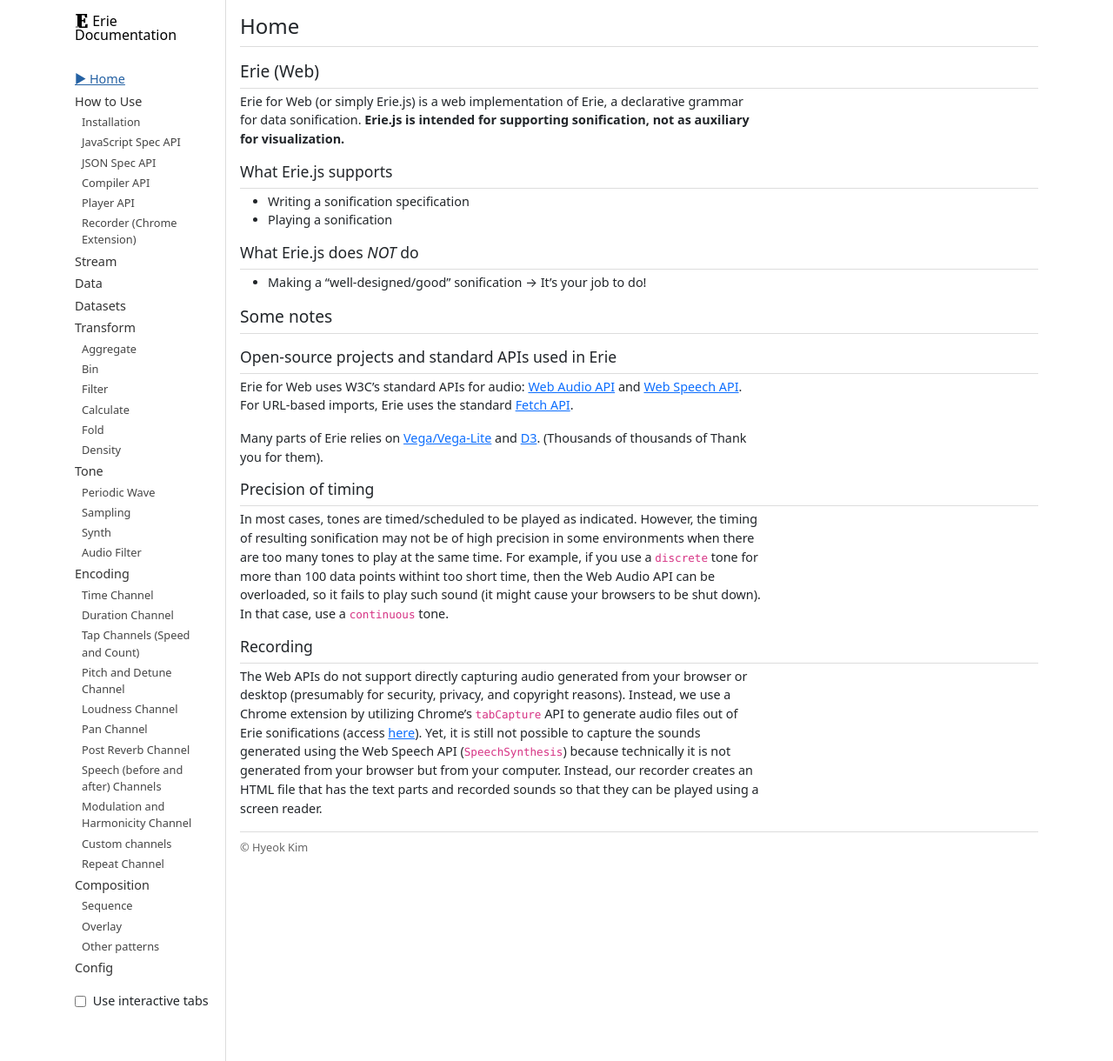
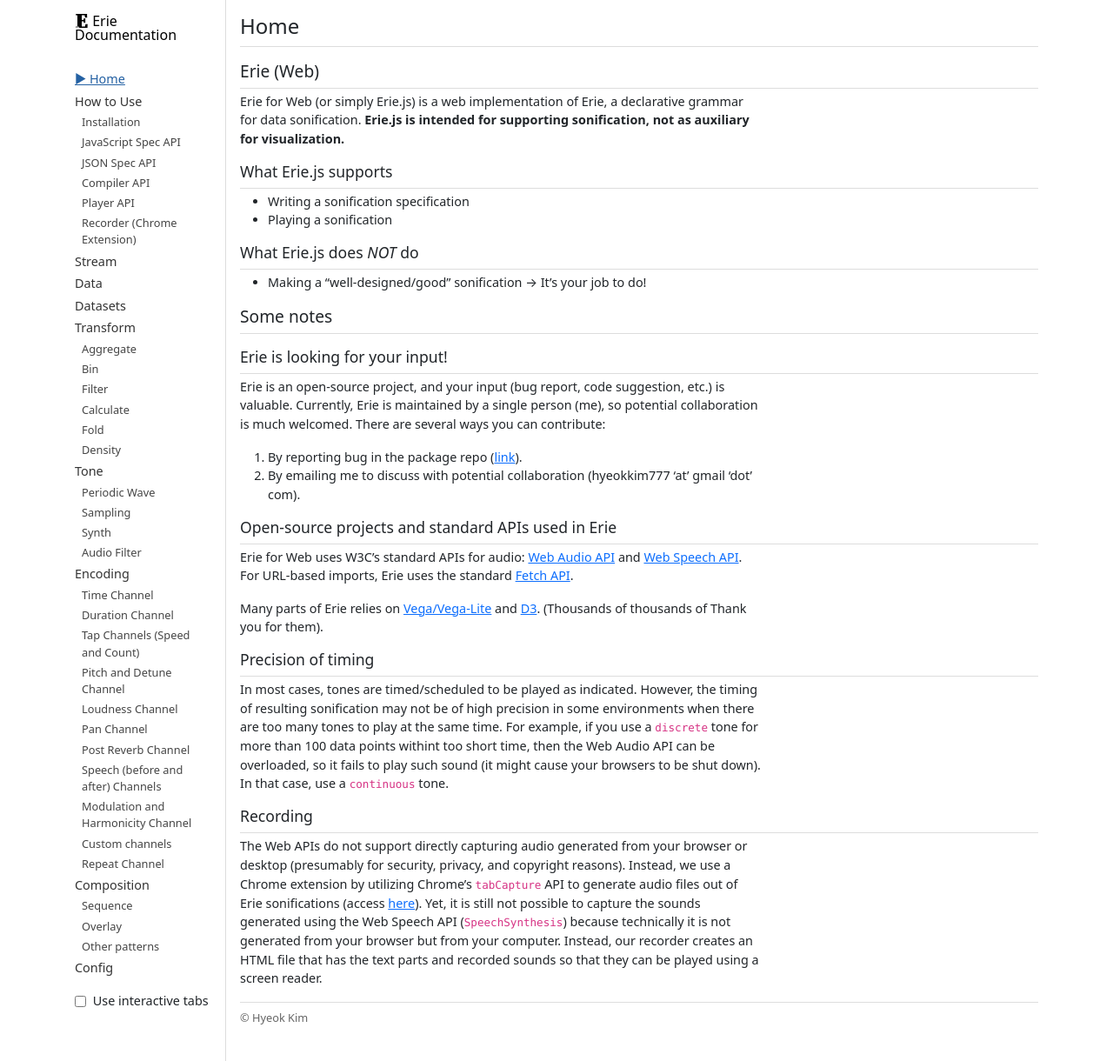
Before and after one commit to see-mike-out/erie-documentation, a Jekyll site: the page built from index.markdown, in a window 1280 px wide. Shown: the whole page at 87% size. Built offline with Jekyll 4.4.1, drawn with Linux system fonts in a browser that asks for light colours.

Commit message:
inviting collab

```diff
--- a/index.markdown
+++ b/index.markdown
@@ -21,6 +21,15 @@
 
 ## Some notes
 
+### Erie is looking for your input!
+
+Erie is an open-source project, and your input (bug report, code suggestion, etc.) is valuable.
+Currently, Erie is maintained by a single person (me), so potential collaboration is much welcomed.
+There are several ways you can contribute:
+
+1. By reporting bug in the package repo ([link](https://github.com/see-mike-out/erie-web/issues)).
+2. By emailing me to discuss with potential collaboration (hyeokkim777 'at' gmail 'dot' com).
+
 ### Open-source projects and standard APIs used in Erie
 
 Erie for Web uses W3C's standard APIs for audio: [Web Audio API](https://developer.mozilla.org/en-US/docs/Web/API/Web_Audio_API) and [Web Speech API](https://developer.mozilla.org/en-US/docs/Web/API/Web_Speech_API). For URL-based imports, Erie uses the standard [Fetch API](https://developer.mozilla.org/en-US/docs/Web/API/Fetch_API).
```
